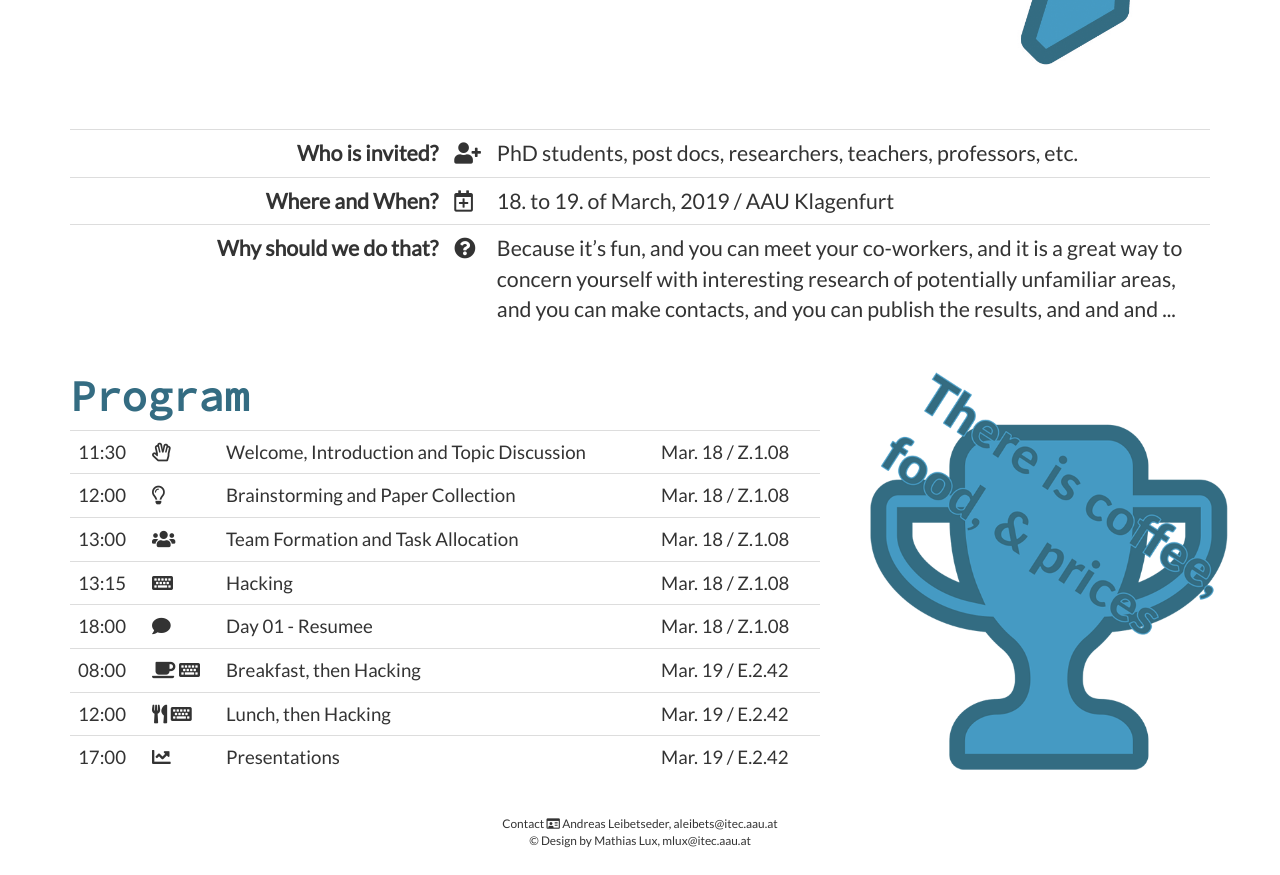
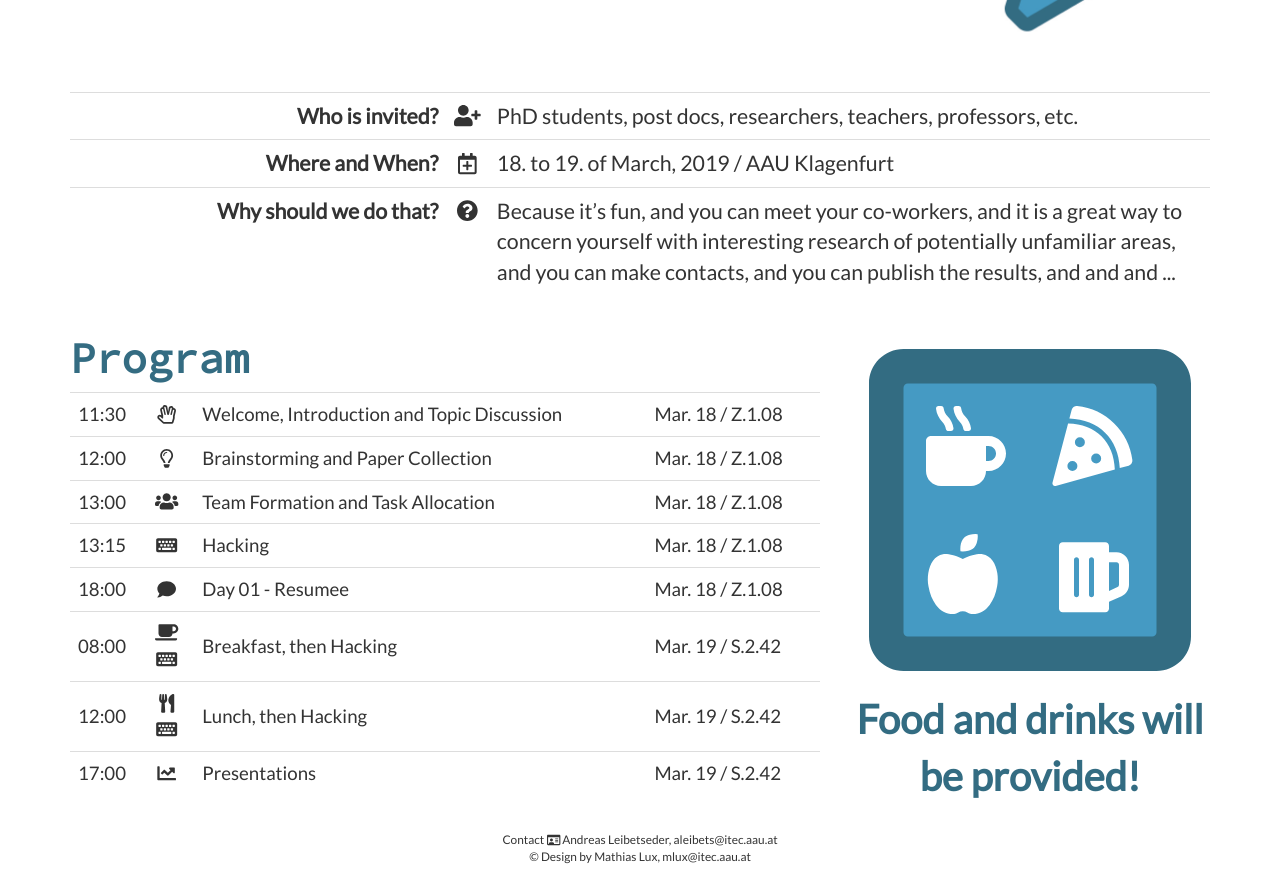
Before and after one commit to amplejoe/tewi-hackathon-2019, a plain HTML site: page index.html in a window 1280 px wide. Shown: the part 269-1144 px from the top of the page. Drawn offline with nearby package versions, Linux system fonts and the light colour scheme.

Commit message:
removed prizes and added food/drink logo

```diff
--- /dev/null
+++ b/css/main.css
@@ -0,0 +1,27 @@
+.colorDarkblue {
+    color: #336C82;
+}
+
+.colorLightblue {
+    color: #459AC3;
+}
+
+.center {
+  /* max-height: 100%; */
+  display: flex;
+  align-items: center;
+  justify-content: center;
+}
+
+/* make bootstrap colums same height */
+.row {
+  display: -webkit-box;
+  display: -webkit-flex;
+  display: -ms-flexbox;
+  display:         flex;
+  flex-wrap: wrap;
+}
+.row > [class*='col-'] {
+  display: flex;
+  flex-direction: column;
+}
--- a/index.html
+++ b/index.html
@@ -15,8 +15,12 @@
     <!-- Optional theme -->
     <link rel="stylesheet" href="css/bootstrap-theme.min.css">
 
+    <link rel="stylesheet" href="css/main.css">
     <!-- <link rel="stylesheet" href="css/fontawesome.min.css"> -->
-    <link rel="stylesheet" href="lib/fontawesome-free-5.7.2-web/css/all.min.css">
+    <!-- <link rel="stylesheet" href="lib/fontawesome-free-5.7.2-web/css/all.min.css"> -->
+
+    <script src="lib/fontawesome-free-5.7.2-web/js/all.js"></script>
+
 
     <!-- Latest compiled and minified JavaScript -->
     <script src="https://ajax.googleapis.com/ajax/libs/jquery/1.12.4/jquery.min.js"></script>
@@ -72,17 +76,17 @@
                 <tbody>
                 <tr>
                     <td style="font-weight: bold; text-align: right" width="33%">Who is invited?</td>
-                    <td><i class="fa fa-user-plus" aria-hidden="true"></i></td>
+                    <td><i class="fa fa-user-plus fa-fw" aria-hidden="true"></i></td>
                     <td>PhD students, post docs, researchers, teachers, professors, etc.</td>
                 </tr>
                 <tr>
                     <td style="font-weight: bold; text-align: right">Where and When?</td>
-                    <td><i class="far fa-calendar-plus" aria-hidden="true"></i></td>
+                    <td><i class="far fa-calendar-plus fa-fw" aria-hidden="true"></i></td>
                     <td>18. to 19. of March, 2019 / AAU Klagenfurt</td>
                 </tr>
                 <tr>
                     <td style="font-weight: bold; text-align: right">Why should we do that?</td>
-                    <td><i class="fa fa-question-circle" aria-hidden="true"></i></td>
+                    <td><i class="fa fa-question-circle fa-fw" aria-hidden="true"></i></td>
                     <td>Because it’s fun, and you can meet your co-workers,
                         and it is a great way to concern yourself with interesting research of potentially unfamiliar areas,
                         and you can make contacts,
@@ -103,51 +107,57 @@
                 <tbody>
                 <tr>
                     <td>11:30</td>
-                    <td><i class="far fa-hand-spock" aria-hidden="true"></i></td>
+                    <td><i class="far fa-hand-spock fa-fw" aria-hidden="true"></i></td>
                     <td>Welcome, Introduction and Topic Discussion</td>
                     <td>Mar. 18 / Z.1.08</td>
                 </tr>
                 <tr>
                     <td>12:00</td>
-                    <td><i class="far fa-lightbulb" aria-hidden="true"></i></td>
+                    <td><i class="far fa-lightbulb fa-fw" aria-hidden="true"></i></td>
                     <td>Brainstorming and Paper Collection</td>
                     <td>Mar. 18 / Z.1.08</td>
                 </tr>
                 <tr>
                     <td>13:00</td>
-                    <td><i class="fas fa-users" aria-hidden="true"></i></td>
+                    <td><i class="fas fa-users fa-fw" aria-hidden="true"></i></td>
                     <td>Team Formation and Task Allocation </td>
                     <td>Mar. 18 / Z.1.08</td>
                 </tr>
                 <tr>
                     <td>13:15</td>
-                    <td><i class="fas fa-keyboard" aria-hidden="true"></i></td>
+                    <td><i class="fas fa-keyboard fa-fw" aria-hidden="true"></i></td>
                     <td>Hacking</td>
                     <td>Mar. 18 / Z.1.08</td>
                 </tr>
                 <tr>
                     <td>18:00</td>
-                    <td><i class="fa fa-comment" aria-hidden="true"></i></td>
+                    <td><i class="fa fa-comment fa-fw" aria-hidden="true"></i></td>
                     <td>Day 01 - Resumee</td>
                     <td>Mar. 18 / Z.1.08</td>
                 </tr>
                 <tr>
-                    <td>08:00</td>
-                    <td><i class="fas fa-coffee" aria-hidden="true"></i>&nbsp;<i class="fas fa-keyboard" aria-hidden="true"></i></td>
-                    <td>Breakfast, then Hacking</td>
-                    <td>Mar. 19 / E.2.42</td>
+                    <td style="vertical-align: middle;">08:00</td>
+                    <td>
+                        <i class="fas fa-coffee fa-fw" aria-hidden="true"></i><br />
+                        <i class="fas fa-keyboard fa-fw" aria-hidden="true"></i>
+                    </td>
+                    <td style="vertical-align: middle;">Breakfast, then Hacking</td>
+                    <td style="vertical-align: middle;">Mar. 19 / S.2.42</td>
                 </tr>
                 <tr>
-                    <td>12:00</td>
-                    <td><i class="fas fa-utensils" aria-hidden="true"></i>&nbsp;<i class="fas fa-keyboard" aria-hidden="true"></i></td>
-                    <td>Lunch, then Hacking</td>
-                    <td>Mar. 19 / E.2.42</td>
+                    <td style="vertical-align: middle;">12:00</td>
+                    <td>
+                        <i class="fas fa-utensils fa-fw" aria-hidden="true"></i><br />
+                        <i class="fas fa-keyboard fa-fw" aria-hidden="true"></i>
+                    </td>
+                    <td style="vertical-align: middle;">Lunch, then Hacking</td>
+                    <td style="vertical-align: middle;">Mar. 19 / S.2.42</td>
                 </tr>
                 <tr>
                     <td>17:00</td>
-                    <td><i class="fas fa-chart-line" aria-hidden="true"></i></td>
+                    <td><i class="fas fa-chart-line fa-fw" aria-hidden="true"></i></td>
                     <td>Presentations</td>
-                    <td>Mar. 19 / E.2.42</td>
+                    <td>Mar. 19 / S.2.42</td>
                 </tr>
                 <!-- <tr>
                     <td>&nbsp;</td>
@@ -160,8 +170,18 @@
                 </tbody>
             </table>
         </div>
-        <div class="col-md-4 hidden-sm hidden-xs">
-            <img src="img/cup.png" class="img-responsive" style="margin: 14pt"/>
+        <div class="col-md-4 hidden-sm hidden-xs center">
+            <!-- <img src="img/cup.png" class="img-responsive" style="margin: 14pt"/> -->
+            <div class="fa-10x" style="font-size: 256px">
+                <span class="fa-layers fa-fw" style="background-color: #459AC3">
+                  <i class="far fa-square colorDarkblue" data-fa-transform="grow-7"></i>
+                  <i class="fas fa-mug-hot fa-inverse" data-fa-transform="shrink-11 up-4 left-4"></i>
+                  <i class="fas fa-pizza-slice fa-inverse" data-fa-transform="shrink-11 up-4 right-3.9"></i>
+                  <i class="fas fa-apple-alt fa-inverse" data-fa-transform="shrink-11 down-4 left-4.2"></i>
+                  <i class="fas fa-beer fa-inverse" data-fa-transform="shrink-11 down-4.2 right-4"></i>
+                </span>
+            </div>
+            <span class="colorDarkblue" style="font-size: 40px; text-align: center;"><b>Food and drinks will be provided!</b></span>
         </div>
     </div>
     <!-- <div class="row">
@@ -172,7 +192,9 @@
     </div> -->
     <div class="row">
         <div class="col-md-12 text-center small" style="margin-top: 12pt">
-            Contact <i class="far fa-id-card" aria-hidden="true"></i> Andreas Leibetseder, aleibets@itec.aau.at <p>&copy; Design by Mathias Lux, mlux@itec.aau.at <p>
+            <span>
+                Contact <i class="far fa-id-card" aria-hidden="true"></i> Andreas Leibetseder, aleibets@itec.aau.at <p>&copy; Design by Mathias Lux, mlux@itec.aau.at <p>
+            </span>
         </div>
     </div>
     <!-- <div class="row">
```
